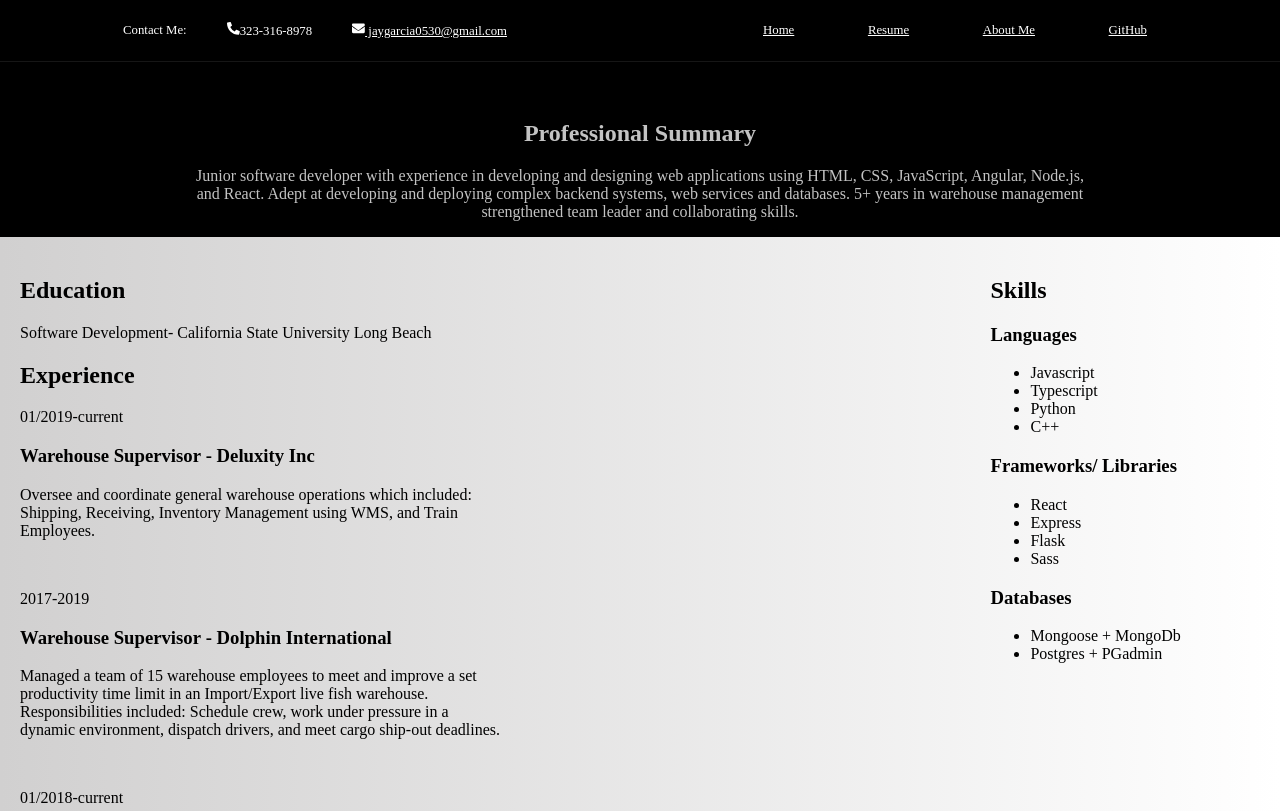
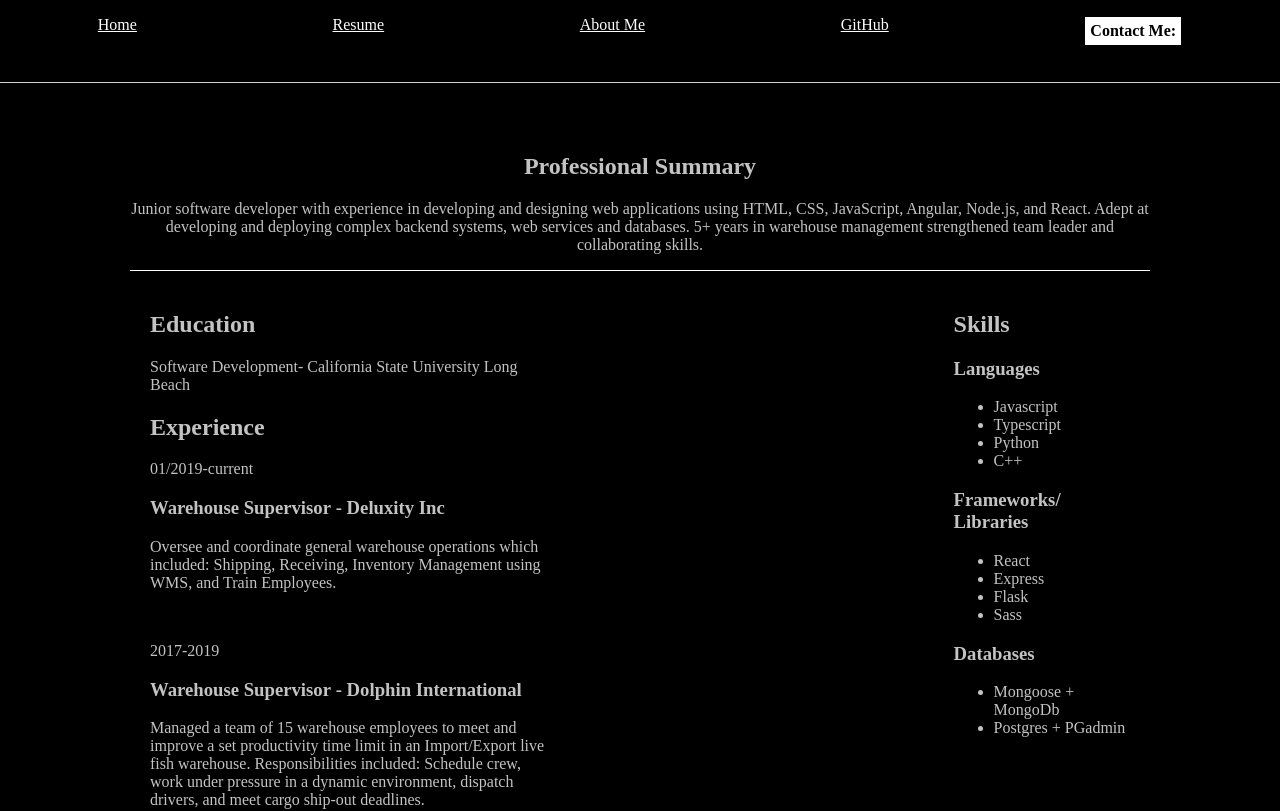
Before and after one commit to JasonGarcia131/Portfolio-React, a React (Create React App) app: page /#/Resume in a window 1280 px wide. Shown: the top 811 px of the page. Built offline with nearby package versions, Linux system fonts and the light colour scheme.

Commit message:
created a new stylesheet

```diff
--- a/src/App.css
+++ b/src/App.css
@@ -6,7 +6,7 @@ body {
   margin: 0;
   padding: 0;
   box-sizing: border-box;
-  font-family:'Times New Roman', Times, serif;
+  font-family: 'Times New Roman', Times, serif;
 }
 
 header {
@@ -27,9 +27,15 @@ a {
   color: white;
 }
 
-main{
+main {
   position: relative;
   top: 100px;
+  max-width: 900px;
+  margin: 0 auto;
+}
+
+h2 {
+  border-bottom: 1px solid black;
 }
 
 .contact-info-wrapper {
@@ -51,11 +57,11 @@ main{
   margin: 5x;
 }
 
-.about-me{
+.about-me {
   margin: 20%;
 }
 
-.project-container-scroll{
+.project-container-scroll {
   background-color: white;
   padding: 10px;
 }
@@ -74,37 +80,21 @@ main{
   color: black;
 }
 
-.project-card-wrapper{
+.project-card-wrapper {
   margin: 20px;
   height: 400px;
 }
 
-#img-carousel {
+.project-thumbnail {
   width: 100%;
-  height: 50%;
-  background-size: contain;
-  background-repeat: no-repeat;
-  display: flex;
-  flex-direction: row;
-  justify-content: space-between;
-  z-index: 2;
-}
-
-.project-thumbnail{
-  background-color: transparent;
-  cursor: pointer;
-  width: 33%;
-  font-size: 2rem;
-  font-weight: 700;
 }
 
 .description {
   width: 100%;
-  height: 40%;
-  overflow:scroll;
+  overflow: scroll;
 }
 
-.description > p{
+.description>p {
   width: 70%;
   margin: 0 auto;
 }
@@ -119,41 +109,58 @@ main{
   align-items: center;
 }
 
-.project-links > a{
+.project-links>a {
   color: black;
 
 }
+
 .App {
   text-align: center;
 }
 
-.about-page-wrapper{
+.about-page-wrapper {
   width: 50%;
   margin: 40% auto;
   display: flex;
   flex-direction: row;
 }
 
-.about-page-wrapper > div{
+.about-page-wrapper>div {
   width: 50%;
 
 }
 
-.project-wrapper{
+.margin {
+  margin: 10px;
+}
+
+.project-wrapper {
   background-color: white;
   padding: 20px;
 }
+
+.description {
+  position: relative;
+  top: -14%;
+}
+
+.contact-dropdown {
+  position: absolute;
+  top: 5%;
+  right: 5%;
+}
+
 @media only screen and (min-width: 540px) {
 
-  header{
+  header {
     font-size: .8rem;
   }
 
-  main{
+  main {
     width: 100%;
     display: flex;
     flex-direction: row;
-    justify-content: space-around;
+    justify-content: space-between;
   }
 
   .contact-info-wrapper {
@@ -163,20 +170,20 @@ main{
   }
 
   .header-links {
-    width: 30%;
+    width: 100%;
     flex-direction: row;
     justify-content: space-between;
   }
 
-  .project-wrapper{
-    height: 400px;
+  .project-wrapper {
+    height: 500px;
     overflow: scroll;
     background-color: white;
     border: inset;
     color: black;
   }
 
-  .project-container{
+  .project-container {
     width: 60%;
     display: flex;
     flex-direction: column;
@@ -185,20 +192,20 @@ main{
     margin-right: 50px;
   }
 
-  .project-container-scroll{
+  .project-container-scroll {
     height: 400px;
     overflow: scroll;
   }
 
-  #img-carousel{
+  #img-carousel {
     background-size: cover;
   }
 
-  .card-wrapper{
+  .card-wrapper {
     height: 100%;
   }
 
-  .about-me{
+  .about-me {
     width: 40%;
     display: flex;
     flex-direction: column;
@@ -206,7 +213,13 @@ main{
     align-items: center;
   }
 
-  .about-me > h1{
+  .app-name {
+    width: 50%;
+    margin: 10px auto;
+    border-bottom: 1px solid black;
+  }
+
+  .about-me>h1 {
     font-size: 3rem;
   }
 
@@ -218,16 +231,23 @@ main{
     align-items: center;
   }
 
-  .about-image{
+  .about-image {
     width: 50%
   }
 
-  .about-image > img{
+  .about-image>img {
     width: 100%;
   }
 
-  .description-wrapper{
+  .description-wrapper {
     margin: 10px;
   }
 
 }
+
+@media only screen and (max-width: 1020px) {
+  .contact-info-wrapper {
+    flex-direction: column;
+    justify-content: space-between;
+  }
+}
--- /dev/null
+++ b/src/components/Footer.js
@@ -0,0 +1,20 @@
+import { FaPhoneAlt } from "react-icons/fa";
+import { FaEnvelope } from "react-icons/fa";
+
+function Footer() {
+    return (
+        <footer>
+            <div className="contact-info-wrapper">
+                <p>Contact Me: </p>
+                <div>
+                    <FaPhoneAlt /> <span className="margin">323-316-8978</span>
+                </div>
+                <div>
+                    <a className="mailIcon" href="mailto:jaygarcia0530@gmail.com"><FaEnvelope /> </a><a className="margin mobile" href="mailto:jaygarcia0530@gmail.com"> jaygarcia0530@gmail.com </a>
+                </div>
+            </div>
+        </footer>
+    )
+}
+
+export default Footer;
--- /dev/null
+++ b/src/components/Header.js
@@ -0,0 +1,42 @@
+import { Link } from "react-router-dom";
+import { FaEnvelope } from "react-icons/fa";
+import { FaPhoneAlt } from "react-icons/fa";
+import { useState } from "react";
+
+function Header() {
+
+    const [isContact, setIsContact] = useState(false);
+
+    const BASEURL = "https://jasongarcia131.github.io/Portfolio-React/#/"
+    const pathname = window.location.href
+
+    const home = pathname === `${BASEURL}` ? <p style={{ opacity: ".5" }}><Link to="/">Home</Link></p> : <p><Link to="/">Home</Link></p>
+    const aboutMe = pathname === `${BASEURL}AboutMe` ? <p style={{ opacity: ".5" }}><Link to="/AboutMe">About Me</Link></p> : <p><Link to="/AboutMe">About Me</Link></p>
+    const resume = pathname === `${BASEURL}Resume` ? <p style={{ opacity: ".5" }}><Link to="/Resume">Resume</Link></p> : <p><Link to="/Resume">Resume</Link></p>
+
+    return (
+        <header>
+            <div className="header-links">
+                {home}
+                {resume}
+                {aboutMe}
+                <p>
+                    <a href="https://github.com/JasonGarcia131" target="_blank" rel="noreferrer" >GitHub</a>
+                </p>
+                <p className="contact-button" onClick={() => setIsContact(!isContact)}>Contact Me: </p>
+            </div>
+            {isContact ? (
+                <div className="contact-dropdown">
+                    <div>
+                        <FaPhoneAlt /> <span className="margin">323-316-8978</span>
+                    </div>
+                    <div>
+                        <a className="mailIcon" href="mailto:jaygarcia0530@gmail.com"><FaEnvelope /> </a><a className="margin mobile" href="mailto:jaygarcia0530@gmail.com"> jaygarcia0530@gmail.com </a>
+                    </div>
+                </div>
+            ) : ""}
+        </header>
+    )
+}
+
+export default Header;
--- a/src/components/Header.jsx
+++ /dev/null
@@ -1,42 +0,0 @@
-import { Link } from "react-router-dom"
-import {FaEnvelope} from "react-icons/fa"
-import {FaPhoneAlt} from "react-icons/fa"
-
-function Header() {
-
-    const BASEURL = "https://jasongarcia131.github.io/Portfolio-React/#/"
-    const pathname = window.location.href
-
-    const home = pathname === `${BASEURL}` ? <p style={{ opacity: ".5" }}><Link to="/">Home</Link></p> : <p><Link to="/">Home</Link></p>
-    const aboutMe = pathname === `${BASEURL}AboutMe` ? <p style={{ opacity: ".5" }}><Link to="/AboutMe">About Me</Link></p> : <p><Link to="/AboutMe">About Me</Link></p>
-    const resume = pathname === `${BASEURL}Resume` ? <p style={{ opacity: ".5" }}><Link to="/Resume">Resume</Link></p> : <p><Link to="/Resume">Resume</Link></p>
-
-    return (
-        <header>
-            <div className="contact-info-wrapper">
-                <p>
-                    Contact Me:
-                </p>
-                <div>
-                    <FaPhoneAlt/>
-                    323-316-8978
-                </div>
-                <div>
-                    <FaEnvelope/>
-                    <a href="mailto:jaygarcia0530@gmail.com"> jaygarcia0530@gmail.com </a>
-                </div>
-            </div>
-            <div className="header-links">
-                {home}
-                {resume}
-                {aboutMe}
-                <p>
-                    <a href="https://github.com/JasonGarcia131">GitHub</a>
-                </p>
-
-            </div>
-        </header>
-    )
-}
-
-export default Header;
--- a/src/pages/About.css
+++ b/src/pages/About.css
@@ -10,7 +10,8 @@
 }
 
 .description-wrapper{
-    width: 100%;
+    width: 50%;
+    margin: 60px;
 }
 
 .description-wrapper > a{
--- a/src/pages/About.jsx
+++ b/src/pages/About.js
@@ -1,5 +1,6 @@
 import "./About.css"
 import Header from "../components/Header";
+import Footer from "../components/Footer";
 import { Link } from "react-router-dom";
 
 function About() {
@@ -8,7 +9,7 @@ function About() {
             <Header />
             <div className="about-page-wrapper">
                 <div className="about-image">
-                    <img src="https://www.clipartkey.com/mpngs/m/92-923177_software-development-icon-png.png" alt="animated computer"/>
+                    <img src="https://www.clipartkey.com/mpngs/m/92-923177_software-development-icon-png.png" alt="animated computer" />
                 </div>
                 <div className="description-wrapper">
                     <h1>About Me</h1>
@@ -21,8 +22,9 @@ function About() {
                     <a href="https://github.com/JasonGarcia131/Portfolio-React">Portfolio Source Code</a>
                 </div>
             </div>
+            {/* <Footer/> */}
         </div>
-    )
+    );
 }
 
 export default About;
--- a/src/pages/Resume.css
+++ b/src/pages/Resume.css
@@ -15,8 +15,6 @@ aside {
 }
 
 .article-flex {
-    background: linear-gradient(to right, #d1d0d0, #ffffff);
-    color: black;
     background-color: linear;
     display: flex;
     flex-direction: row;
@@ -31,6 +29,7 @@ aside {
 
 .professional-summary-wrapper {
     width: 70%;
+    border-bottom: 1px solid white;
     text-align: center;
     margin: 0 auto;
 }
@@ -43,8 +42,11 @@ aside {
 @media only screen and (min-width: 540px) {
 
     .main-wrapper {
-        margin-top: 0;
+        margin-top: 50px;
     }
 
+    .professional-summary-wrapper{
+        width: 100%;
+    }
 
 }
--- /dev/null
+++ b/src/styles.css
@@ -0,0 +1,192 @@
+body {
+    width: 100%;
+    height: 100vh;
+    background-color: black;
+    color: rgb(195, 195, 195);
+    margin: 0;
+    padding: 0;
+    box-sizing: border-box;
+    font-family: 'Times New Roman', Times, serif;
+}
+
+/* Nav bar */
+
+a {
+    color: white;
+}
+
+header {
+    width: 100%;
+    max-width: 1360px;
+    background-color: black;
+    border-bottom: 1px solid lightgrey;
+    display: flex;
+    flex-direction: row;
+    justify-content: space-between;
+    position: sticky;
+    top: 0;
+}
+
+.contact-info-wrapper {
+    width: 100%;
+    border-top: 1px solid lightgrey;
+    display: flex;
+    flex-direction: row;
+    justify-content: space-around;
+    align-items: baseline;
+}
+
+.header-links {
+    width: 100%;
+    text-align: right;
+    margin-bottom: 20px;
+    display: flex;
+    flex-direction: row;
+    justify-content: space-around;
+
+}
+
+.mailIcon {
+    color: white;
+    text-decoration: none;
+
+}
+
+.contact-button{
+    background-color: white;
+    padding: 5px;
+    font-weight: 700;
+    color: black;
+    border: 1px solid black;
+}
+
+.contact-button:active{
+    background-color: gray;
+}
+
+.contact-button:hover{
+    cursor: pointer;
+}
+
+.contact-dropdown{
+    padding: 10px;
+    position: absolute;
+    color: white;
+    background: black;
+    right: 10%;
+    top: 75%;
+    /* background-color: rgba(0, 0, 0, 0.315); */
+    border: 1px solid rgb(143, 143, 143);
+    box-shadow: 5px -5px 2px rgb(225, 224, 224);
+
+}
+
+/* Main Content */
+
+main {
+    width: 100%;
+    max-width: 1020px;
+    margin-top: 15%;
+    display: flex;
+    flex-direction: column;
+    justify-content: space-between;
+}
+
+.about-me {
+    text-align: center;
+}
+
+.about-me>a {
+    margin-right: 10px;
+}
+
+.project-container {
+    width: 100%;
+    margin: 30px auto;
+    text-align: center;
+    max-width: 600px;
+}
+
+.project-container-scroll {
+    height: 300px;
+    margin: 10px;
+    padding: 10px;
+    overflow: scroll;
+    background-color: white;
+
+}
+
+.row {
+    max-width: 250px;
+    margin: 0 auto;
+    display: flex;
+    flex-direction: row;
+    justify-content: space-around;
+}
+
+
+/* carousel */
+
+.project-thumbnail {
+    width: 100%;
+}
+
+.card-wrapper {
+    width: 80%;
+    margin: 20px auto;
+    border: 1px solid black;
+    box-shadow: 10px 10px 5px rgb(83, 83, 83);
+    background-color: white;
+    color: black;
+}
+
+.main-wrapper{
+    margin-top: 15%;
+}
+
+
+@media only screen and (min-width: 620px) {
+    main {
+        margin-top: 5%;
+    }
+
+}
+
+@media only screen and (min-width: 1000px) {
+    header {
+        margin: 0 auto;
+    }
+
+    main {
+        display: flex;
+        flex-direction: row;
+        margin: 10% auto;
+    }
+
+
+    .contact-info-wrapper {
+        max-width: 1360px;
+        margin: 0 auto;
+
+    }
+
+    .about-me {
+        display: flex;
+        flex-direction: column;
+        align-items: left;
+        justify-content: center;
+    }
+
+    .project-container {
+        width: 60%;
+    }
+
+    .about-me {
+        width: 40%;
+        padding: 0 10px;
+    }
+
+    .row {
+        width: 100%;
+    }
+}
```
Also changed, not shown: src/App.js (+8 -12 lines), src/components/ProjectCard.js (added, +22 -0 lines), src/components/ProjectCard.jsx (deleted, +0 -41 lines), src/pages/Resume.js (renamed from src/pages/Resume.jsx, +5 -5 lines).
